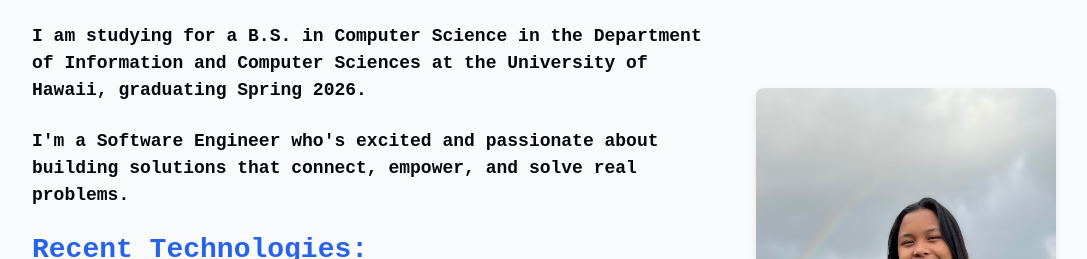
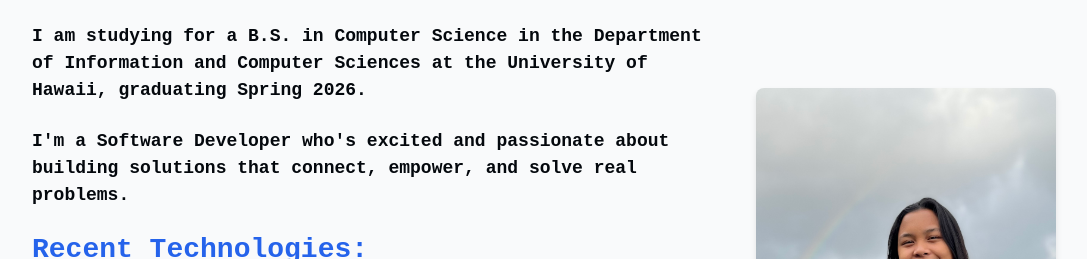
Before and after one commit to kparkok/karinapark.com, a React (Vite) app: page / in a window 1280 px wide. Shown: the part 820-1079 px from the top of the page, without its empty margins (96-1183 px from the left). Built offline with nearby package versions, Linux system fonts and the light colour scheme.

Commit message:
update about me

```diff
--- a/src/components/Portfolio.tsx
+++ b/src/components/Portfolio.tsx
@@ -4,7 +4,6 @@ import ProjectCarousel from "./ProjectCarousel";
 import { Bold, Maximize2 } from "lucide-react";
 import TypeIt from "typeit-react";
 import Footer from "./Footer";
-import { FaGithub } from "react-icons/fa";
 
 function Portfolio() {
   const [expandedRole, setExpandedRole] = useState<number | null>(null);
@@ -127,7 +126,7 @@ function Portfolio() {
               graduating Spring 2026.
             </p>
             <p style={{ marginTop: "1.5rem" }}>
-              I'm a Software Engineer who's excited and passionate about
+              I'm a Software Developer who's excited and passionate about
               building solutions that connect, empower, and solve real problems.
             </p>
             <h3 className="technologies" style={{ marginTop: "1.5rem" }}>
```
